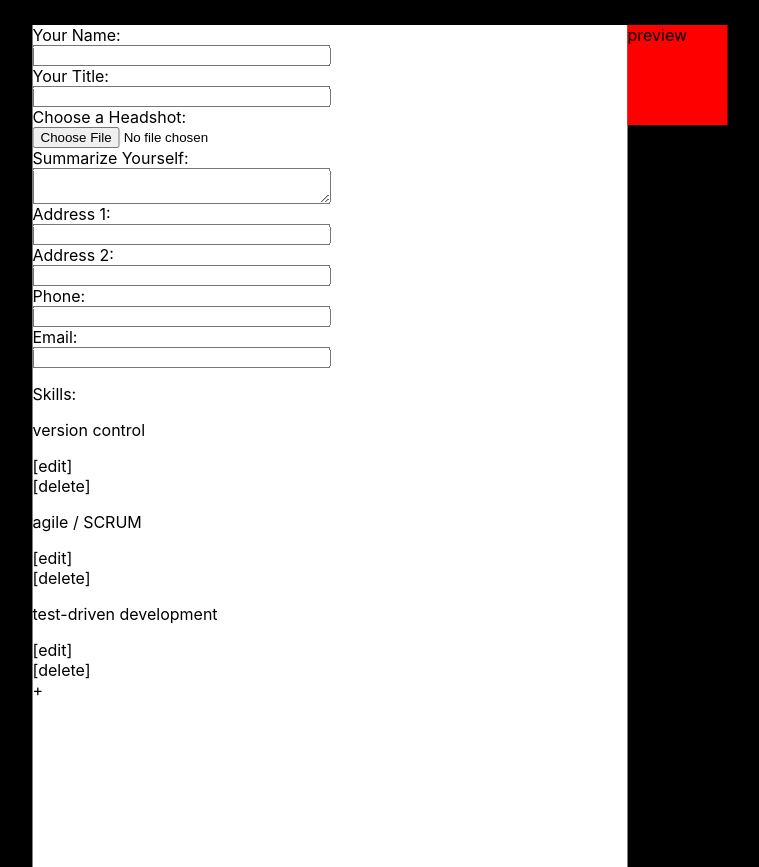
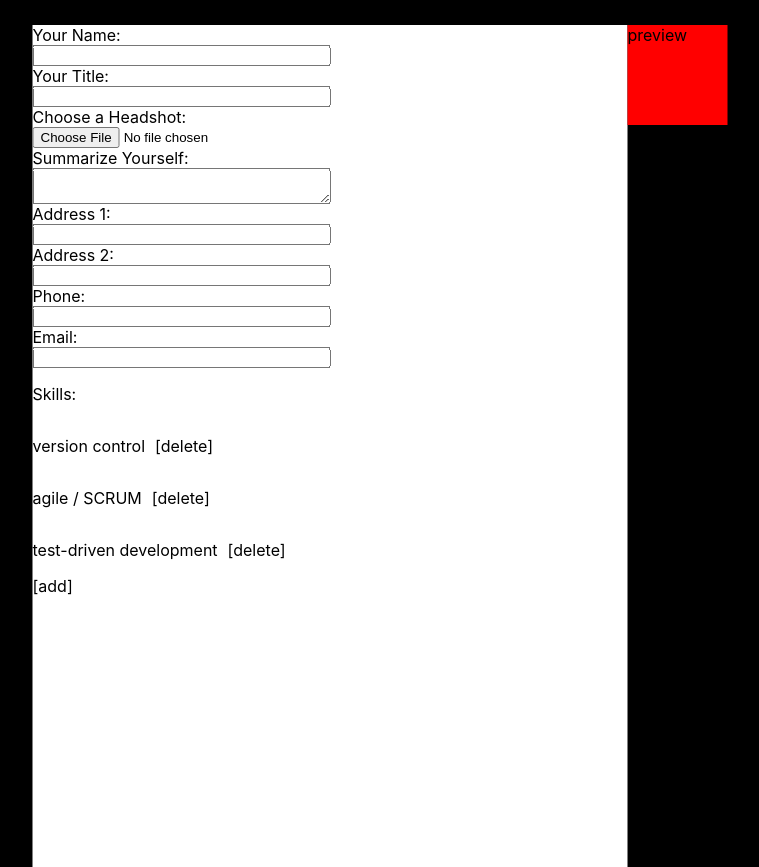
Before and after one commit to literalsunbear/resumator, a React (Create React App) app: page / in a window 1280 px wide. Shown: the top 867 px of the page, without its empty margins (310-1069 px from the left). Built offline with nearby package versions, Linux system fonts and the light colour scheme.

Commit message:
styling skills

```diff
--- a/src/App.css
+++ b/src/App.css
@@ -63,7 +63,7 @@ html {
 .preview-page.show {
   transition: all 500ms ease-in-out;
 }
-
+/************************************/
 /* EDIT PAGE ************************/
 /* hero form */
 .edit-hero-form {
@@ -94,7 +94,13 @@ html {
   list-style: none;
   padding: 0;
 }
-
+/* skills */
+.edit-page-skill {
+  display: flex;
+  align-items: center;
+  gap: 10px;
+}
+/************************************/
 /* PREVIEW PAGE *********************/
 /* hero container */
 .preview-hero-container {
--- a/src/App.js
+++ b/src/App.js
@@ -163,10 +163,6 @@ class App extends React.Component {
                             className='edit-page-skill'>
                                 <p>{skill}</p>
                                 <div
-                                className='skill-edit-btn'>
-                                    [edit]
-                                </div>
-                            <div
                                 className='skill-delete-btn'>
                                     [delete]
                                 </div>
@@ -174,7 +170,7 @@ class App extends React.Component {
                         )
                     })}
                     <div
-                    className='edit-skills-add'>+</div>
+                    className='edit-skills-add'>[add]</div>
                 </div>
 
             </div>
```
